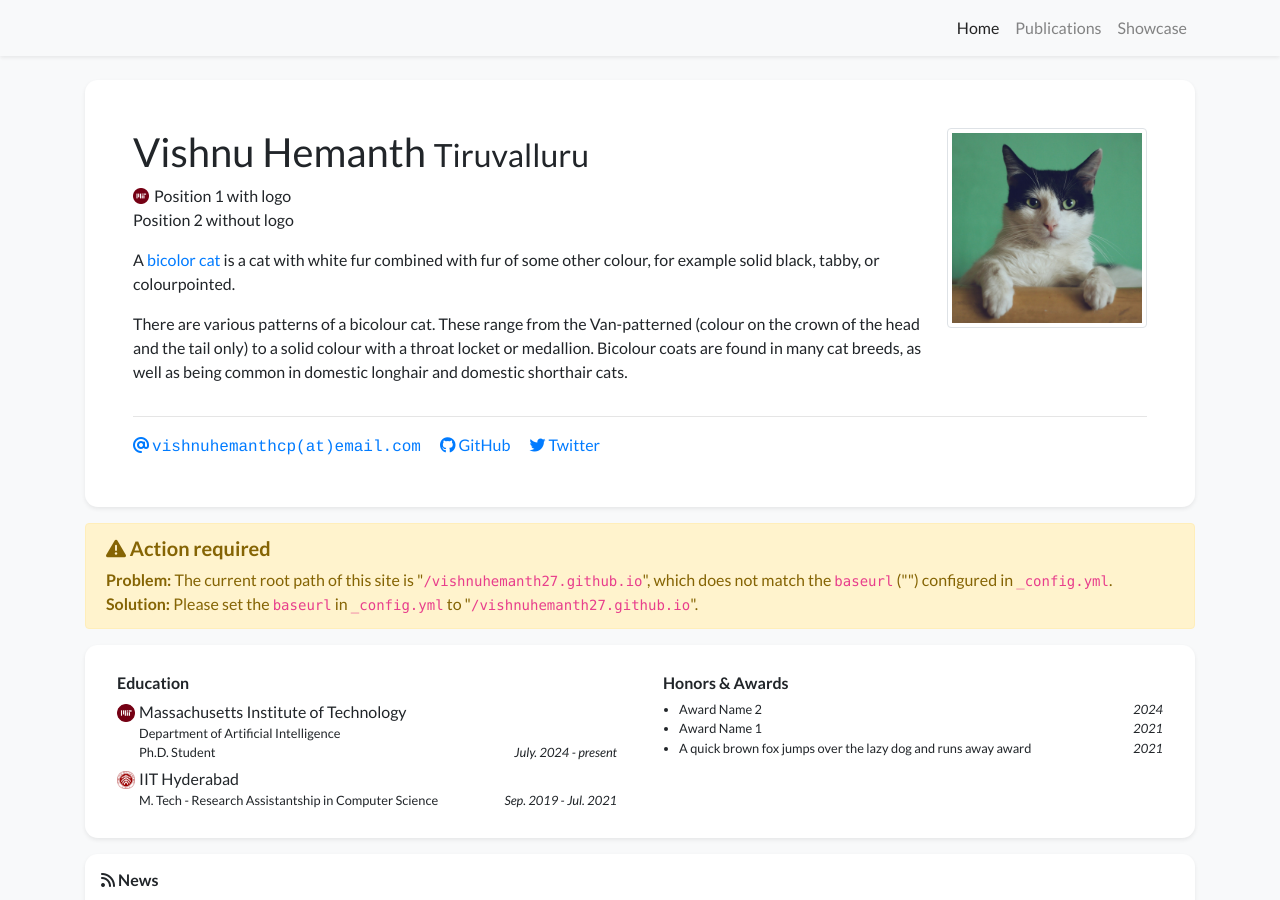
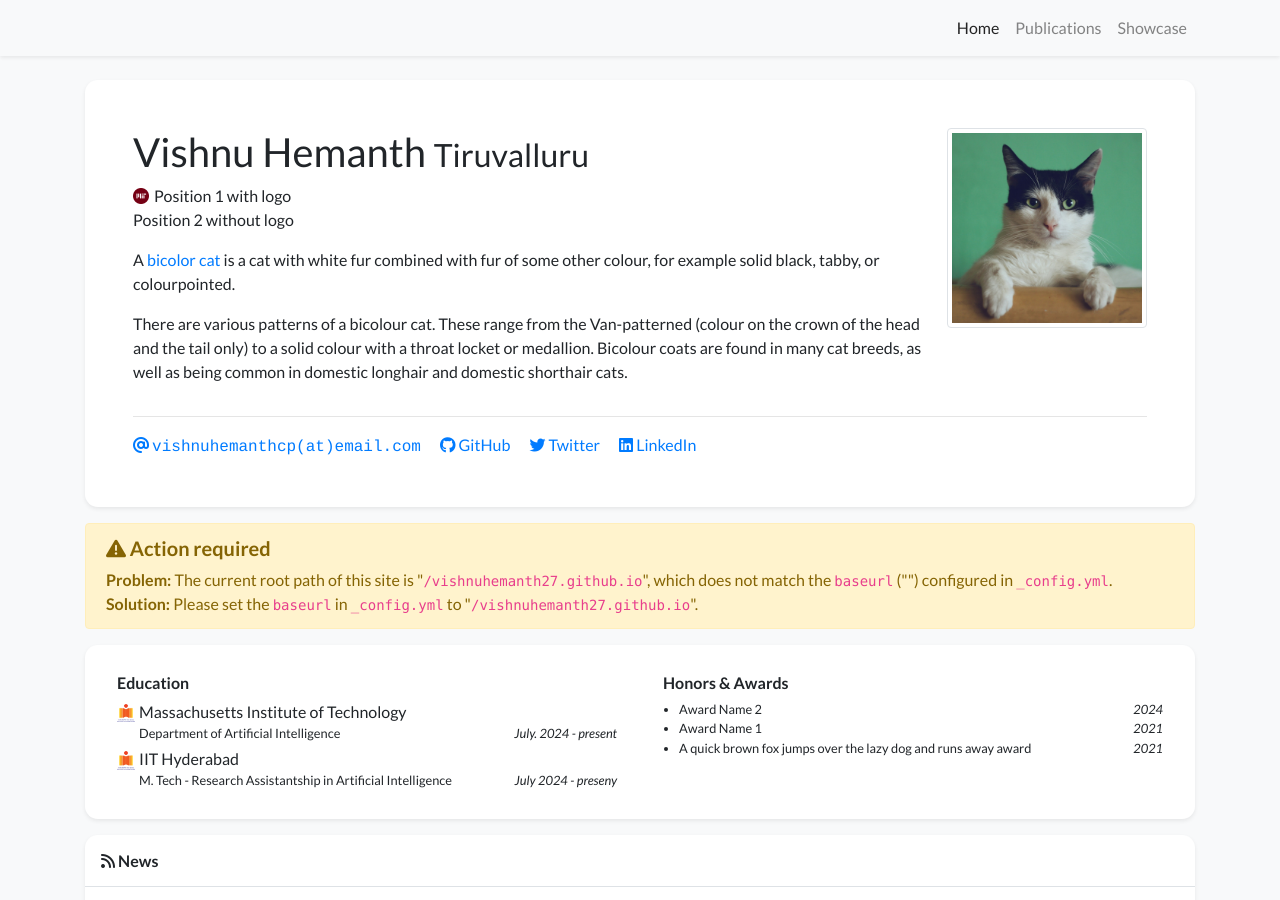
Before and after one commit to vishnuhemanth27/vishnuhemanth27.github.io, a Jekyll site: the page built from index.html, in a window 1280 px wide and 900 px high. Built offline with Jekyll 4.4.1, drawn with Linux system fonts in a browser that asks for light colours; nearby versions of some CDN libraries; a style sheet for code colours, icons or effects is not loaded.

Commit message:
Update profile.yml

```diff
--- a/_data/profile.yml
+++ b/_data/profile.yml
@@ -11,12 +11,12 @@ positions:
 email: "vishnuhemanthcp@email.com"
 # cv_link: link-to-your-cv-file
 #gscholar: xFmQpf4AAAAJ  # This is an example, replace it with your own Google Scholar ID
-github: your_github_id
-twitter: your_twitter_id  # Do not include the '@' symbol
+github: vishnuhemanth27
+twitter: _VishnuHemanth_  # Do not include the '@' symbol
 # wechat_qrcode: /assets/images/etc/wechat.jpg
 # wechat_prompt: >-
 #   Please tell me your <strong>name</strong> and <strong>affiliation</strong> (current or past) when adding my wechat. Thanks!
-# linkedin: your-linked-in-id
+linkedin: "https://www.linkedin.com/in/vishnu-hemanth-8b589716a/"
 # orcid: 0000-0000-0000-0000
 
 short_bio_text_justify: false
@@ -36,15 +36,14 @@ portrait_caption: >-
 
 education:
 - name: Massachusetts Institute of Technology
-  logo: /assets/images/badges/MIT_Social_circle.png
+  logo: /assets/images/etc/iith.png
   position: >-
     Department of Artificial Intelligence <br/>
-    Ph.D. Student
   date: July. 2024 - present
 - name: IIT Hyderabad
-  logo: /assets/images/badges/PKU_red.png
-  position: M. Tech - Research Assistantship in Computer Science
-  date: Sep. 2019 - Jul. 2021
+  logo: /assets/images/etc/iith.png
+  position: M. Tech - Research Assistantship in Artificial Intelligence
+  date: July 2024 - preseny
 
 # experience:
 # - name: Peking University
```
